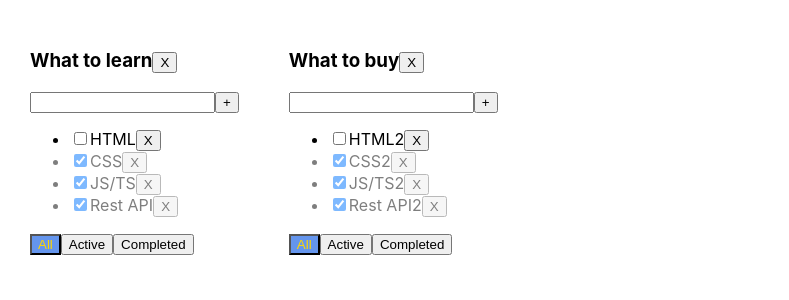
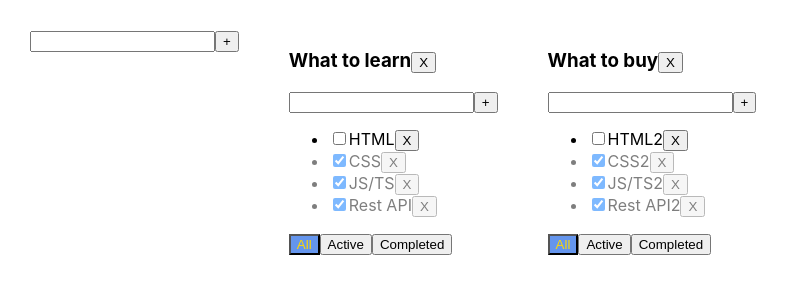
Before and after one commit to kirryya/ToDoList, a React (Create React App) app: page / in a window 1280 px wide. Shown: the top 300 px of the page, without its empty margins (0-789 px from the left). Built offline with nearby package versions, Linux system fonts and the light colour scheme.

Commit message:
add-todolists

```diff
--- a/src/AddItemForm.tsx
+++ b/src/AddItemForm.tsx
@@ -2,18 +2,18 @@ import React, {ChangeEvent, useState, KeyboardEvent} from 'react';
 
 
 type AddItemFormPropsType = {
-    addTask: (title: string) => void
+    addItem: (title: string) => void
 }
 
-export const AddItemForm: React.FC<AddItemFormPropsType> = ({addTask}) => {
+export const AddItemForm: React.FC<AddItemFormPropsType> = ({addItem}) => {
 
     const [title, setTitle] = useState<string>("")
-    const [error, setError] = useState(false)
+    const [error, setError] = useState<boolean>(false)
 
     const onClickAddTask = () => {
         const trimmedTitle = title.trim()
         if (trimmedTitle) {
-            addTask(trimmedTitle)
+            addItem(trimmedTitle)
         } else {
             setError(true)
         }
@@ -25,13 +25,13 @@ export const AddItemForm: React.FC<AddItemFormPropsType> = ({addTask}) => {
         setError(false)
     }
     const onKeyPressSetTitle = (e: KeyboardEvent<HTMLInputElement>) => {
-        if(e.key === "Enter") {
+        if (e.key === "Enter") {
             onClickAddTask()
         }
     }
 
     const errorMessage = error
-      ? <div style={{background: "red"}}> Title is require! </div>
+        ? <div style={{background: "red"}}> Title is require! </div>
         : null
 
     return (
--- a/src/App.tsx
+++ b/src/App.tsx
@@ -2,6 +2,7 @@ import React, {useState} from 'react';
 import './App.css';
 import {Todolist} from "./Todolist";
 import {v1} from "uuid";
+import {AddItemForm} from "./AddItemForm";
 
 export type FilterValuesType = "all" | "active" | "completed"
 type todolistsType = {
@@ -11,11 +12,11 @@ type todolistsType = {
 }
 
 function App() {
-    let todolistID1 = v1()
-    let todolistID2 = v1()
+    const todolistID1 = v1()
+    const todolistID2 = v1()
 
 
-    let [todolists, setTodolist] = useState<Array<todolistsType>>([
+    const [todolists, setTodolist] = useState<Array<todolistsType>>([
         {id: todolistID1, title: "What to learn", filter: "all"},
         {id: todolistID2, title: "What to buy", filter: "all"}
     ])
@@ -45,7 +46,7 @@ function App() {
     }
 
     const changeTaskStatus = (todolistId: string, taskID: string, isDone: boolean) => {
-        setTasks({...tasks, [todolistId]: tasks[todolistId].map(el => el.id === taskID ? {...el, isDone} : el)})
+        setTasks({...tasks, [todolistId]: tasks[todolistId].map(el => el.id === taskID ? {...el, isDone: isDone} : el)})
     }
 
     const changeFilter = (todolistId: string, filter: FilterValuesType) =>
@@ -56,10 +57,14 @@ function App() {
         delete tasks[todolistId]
     }
 
-    return (
+    const addTodolist = (newTodolistTitle: string) => {
+        const newTodolistId = v1()
+        const newTodolist: todolistsType = {id: newTodolistId, title: newTodolistTitle, filter: "all"}
+        setTodolist([newTodolist, ...todolists])
+        setTasks({...tasks, [newTodolistId]: []})
+    }
 
-        <div className="App">
-            {todolists.map((el) => {
+    const todolistComponent = todolists.map((el) => {
         let filteredTasks = tasks[el.id]
         if (el.filter === "completed") {
             filteredTasks = tasks[el.id].filter(task => task.isDone)
@@ -68,6 +73,7 @@ function App() {
             filteredTasks = tasks[el.id].filter(task => !task.isDone)
         }
         return (
+
             <Todolist
                 key={el.id}
                 todolistId={el.id}
@@ -75,13 +81,20 @@ function App() {
                 tasks={filteredTasks}
                 removeTask={removeTask}
                 changeFilter={changeFilter}
-                        addTask={addTask}
+                addItem={addTask}
                 filter={el.filter}
                 changeTaskStatus={changeTaskStatus}
                 removeTodolist={removeTodolist}
+                addTodolist={addTodolist}
             />
         )
-            })}
+    })
+
+    return (
+
+        <div className="App">
+            <AddItemForm addItem={addTodolist}/>
+            {todolistComponent}
         </div>
     );
 }
--- a/src/Task.tsx
+++ b/src/Task.tsx
@@ -15,7 +15,10 @@ export const Task = (props: TaskPropsType) => {
                    onChange={changeTaskStatus}
                    checked={props.isDone}/>
             <span>{props.title}</span>
-            <button onClick={() => {props.removeTask(props.id)}}>X</button>
+            <button onClick={() => {
+                props.removeTask(props.id)
+            }}>X
+            </button>
         </li>
     );
 };
--- a/src/TodoListHeader.tsx
+++ b/src/TodoListHeader.tsx
@@ -2,14 +2,13 @@ import React from 'react';
 
 type TodoListHeaderPropsType = {
     title: string
-    removeTodolist: (todolistId: string) => void
-    todolistId: string
+    removeTodolist: () => void
 }
 
 export const TodoListHeader = (props: TodoListHeaderPropsType) => {
 
     const removeTodolistHandler = () => {
-        props.removeTodolist(props.todolistId)
+        props.removeTodolist()
     }
 
     return (
--- a/src/Todolist.tsx
+++ b/src/Todolist.tsx
@@ -11,11 +11,12 @@ type TodoListPropsType = {
     tasks: Array<TaskType>
     removeTask: (todolistId: string, taskID: string) => void
     changeFilter: (todolistId: string, filter: FilterValuesType) => void
-    addTask: (todolistId: string, title: string) => void
+    addItem: (todolistId: string, title: string) => void
     filter: FilterValuesType
     changeTaskStatus: (todolistId: string, taskID: string, isDone: boolean) => void
     todolistId: string
     removeTodolist: (todolistId: string) => void
+    addTodolist: (newTodolistTitle: string) => void
 }
 
 export type TaskType = {
@@ -26,10 +27,11 @@ export type TaskType = {
 
 export const Todolist = (props: TodoListPropsType) => {
 
-    const addTaskHandler = (title: string) => props.addTask(props.todolistId, title)
+    const addTaskHandler = (title: string) => props.addItem(props.todolistId, title)
     const removeTaskHandler = (taskID: string) => props.removeTask(props.todolistId, taskID)
     const changeTaskStatusHandler = (taskID: string, isDone: boolean) => props.changeTaskStatus(props.todolistId, taskID, isDone)
     const changeFilterHandler = (filter: FilterValuesType) => props.changeFilter(props.todolistId, filter)
+    const removeTodolistHandler = () => props.removeTodolist(props.todolistId)
 
     const buttonName = [
         "All",
@@ -38,8 +40,8 @@ export const Todolist = (props: TodoListPropsType) => {
     ]
     return (
         <div>
-            <TodoListHeader title={props.title} removeTodolist={props.removeTodolist} todolistId={props.todolistId}/>
-            <AddItemForm addTask={addTaskHandler}/>
+            <TodoListHeader title={props.title} removeTodolist={removeTodolistHandler}/>
+            <AddItemForm addItem={addTaskHandler}/>
             <TasksList tasks={props.tasks} removeTask={removeTaskHandler} changeTaskStatus={changeTaskStatusHandler}/>
             <ControlButtons buttonName={buttonName} changeFilter={changeFilterHandler} filter={props.filter}/>
         </div>
```
Lines whose indentation alone changed are shown as unchanged.
